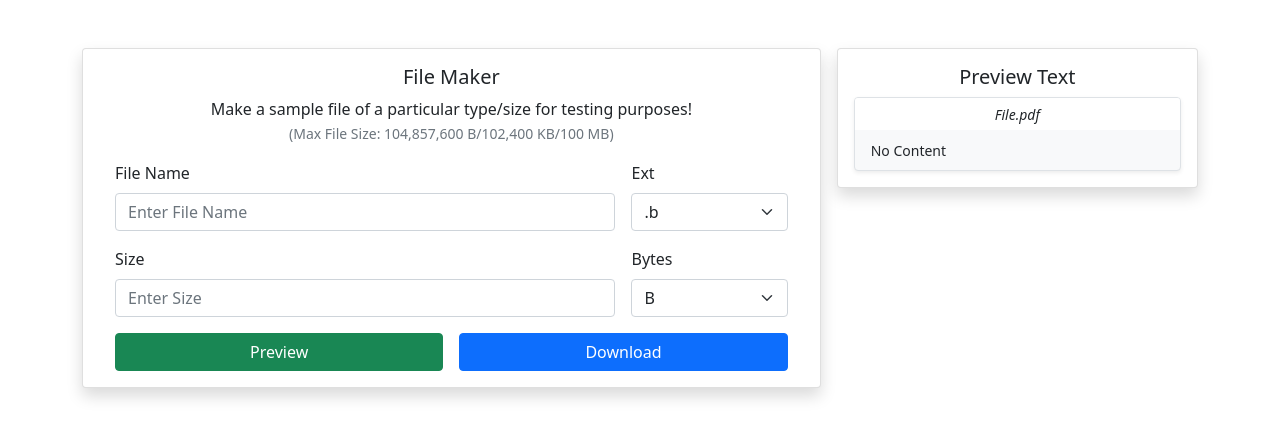
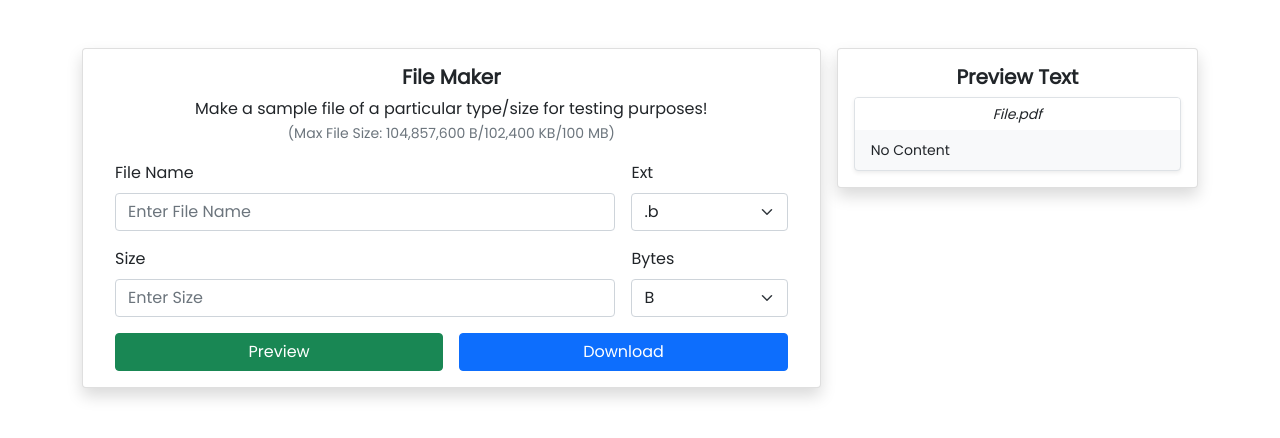
Before and after one commit to gavinsharkey/react_file_maker, a React (Create React App) app: page / in a window 1280 px wide. Shown: the top 438 px of the page. Built offline with nearby package versions, Linux system fonts and the light colour scheme.

Commit message:
Add Poppins font

```diff
--- a/src/_custom.scss
+++ b/src/_custom.scss
@@ -0,0 +1,4 @@
+@import url('https://fonts.googleapis.com/css2?family=Poppins&display=swap');
+
+$font-family-base: 'Poppins';
+$headings-font-weight: 700;
```
